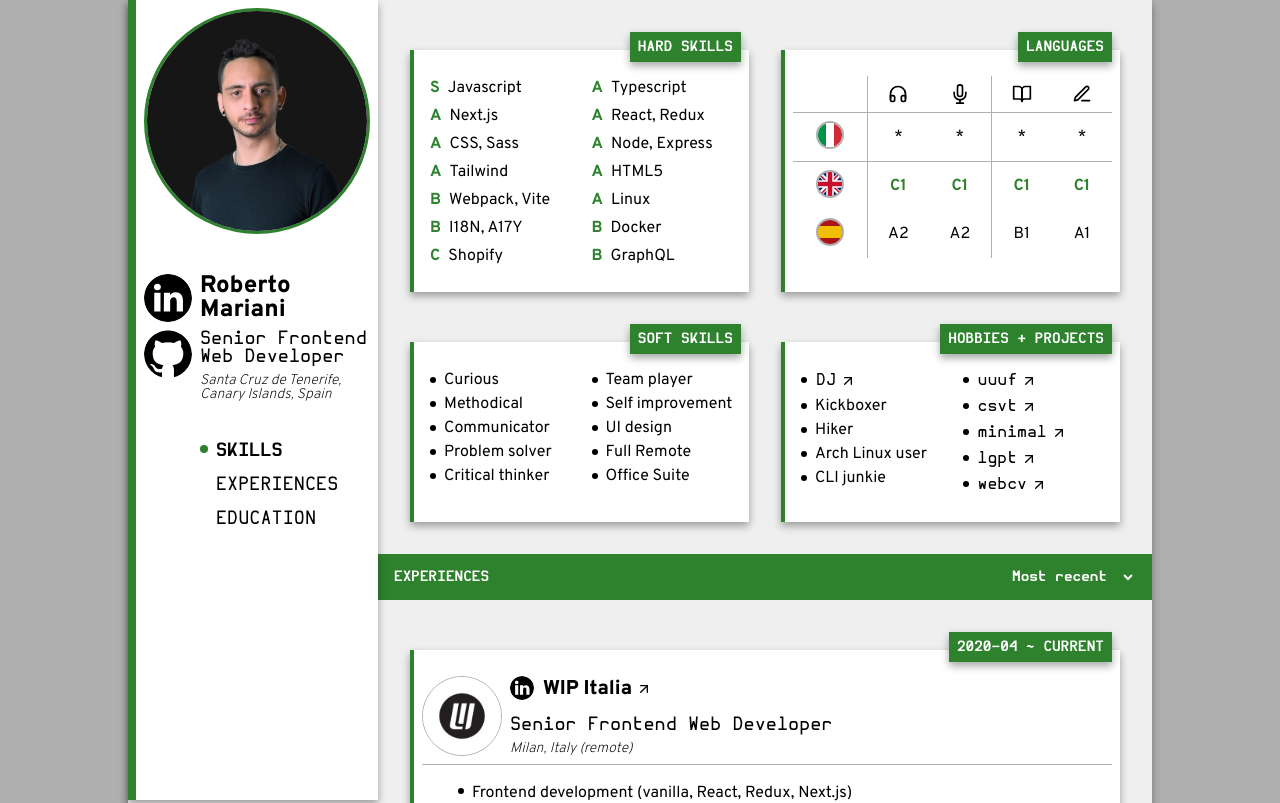
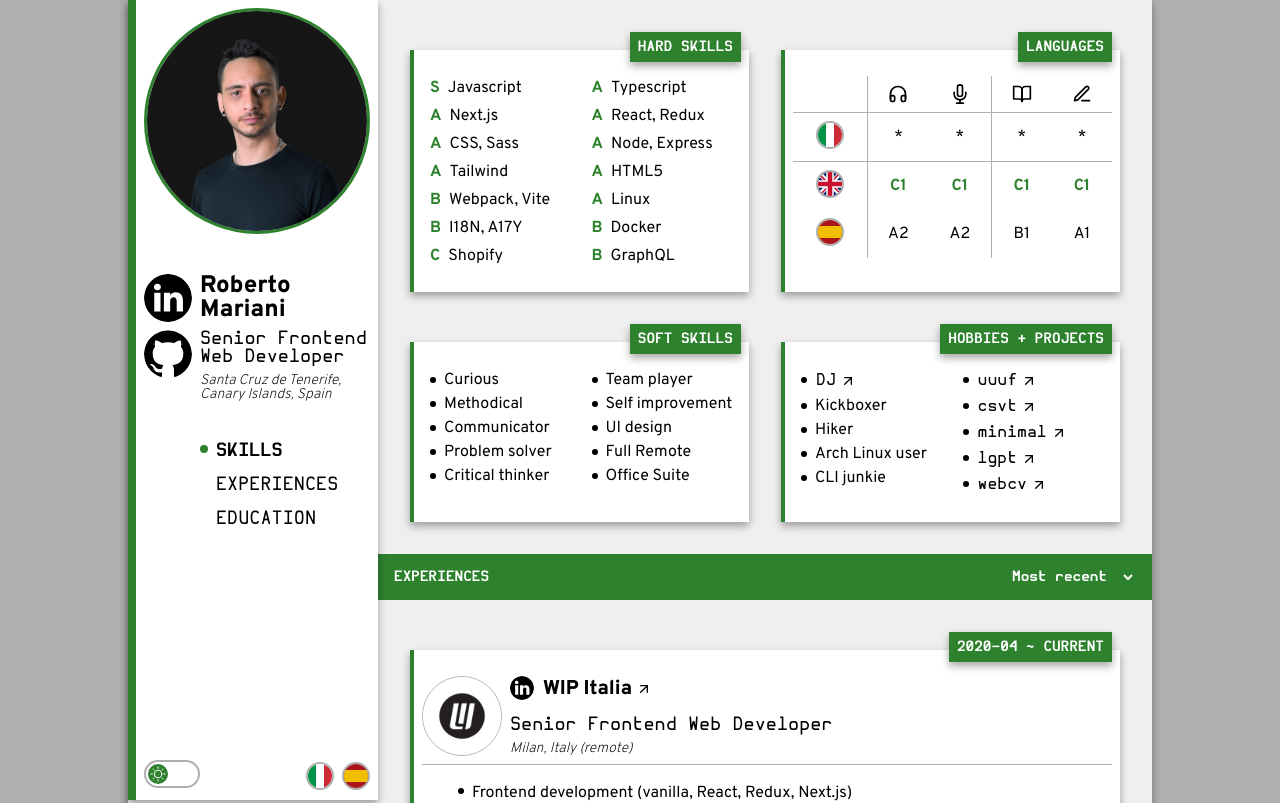
Before and after one commit to subnixr/web-cv, a Next.js app: page /en#skills in a window 1280 px wide. Shown: the top 803 px of the page. Built offline with nearby package versions, Linux system fonts and the light colour scheme.

Commit message:
add settings and theme

```diff
--- a/src/app/[locale]/layout.tsx
+++ b/src/app/[locale]/layout.tsx
@@ -4,7 +4,7 @@
 import { ReactNode } from 'react';
 import { CVContextProvider } from './ui/useCVState';
 
-export default async function Layout({
+export default async function LocaleLayout({
     children,
     params,
 }: Readonly<{
--- a/src/app/[locale]/ui/CVHeader.tsx
+++ b/src/app/[locale]/ui/CVHeader.tsx
@@ -1,11 +1,14 @@
 'use client';
 
+import Modal from '@/components/base/Modal';
 import useScrollDown from '@/components/base/useScrollDown';
 import { WithClassName } from '@/utils/components';
 import { Profile } from '@/utils/cv';
 import clsx from 'clsx';
+import { useEffect, useState } from 'react';
 import IconCta from '../../../components/IconCta';
 import CVNav from './CVNav';
+import CVSettings from './CVSettings';
 import ProfilePicture from './ProfilePicture';
 
 export type HeaderProps = WithClassName<{
@@ -18,6 +21,12 @@
     ...props
 }: HeaderProps) {
     const scrollDown = useScrollDown();
+    const [modalOpen, setModalOpen] = useState(false);
+    useEffect(() => {
+        window.addEventListener('resize', () => {
+            setModalOpen(false);
+        });
+    }, []);
 
     return (
         <header
@@ -62,7 +71,7 @@
                             className="cta"
                             iconClassName="icon-400 max-md:icon-350"
                             type="menu"
-                            onClick={() => {}}
+                            onClick={() => setModalOpen(true)}
                         />
                     </div>
                 </div>
@@ -99,6 +108,23 @@
                 </div>
 
                 <CVNav className="col-start-2 mt-400 max-md:hidden" />
+                <CVSettings className="col-span-2 mt-400 max-md:hidden" />
+
+                <Modal
+                    className={clsx(
+                        'h-[32rem] w-[32rem]',
+                        'flex flex-col gap-200 p-300',
+                    )}
+                    backdropClassName="md:hidden"
+                    open={modalOpen}
+                    onClose={() => setModalOpen(false)}
+                    footer={<CVSettings className="flex-1" />}
+                >
+                    <CVNav
+                        className="flex-1 justify-center self-center pt-200"
+                        onClick={() => setModalOpen(false)}
+                    />
+                </Modal>
             </div>
         </header>
     );
--- /dev/null
+++ b/src/app/[locale]/ui/CVSettings.tsx
@@ -0,0 +1,38 @@
+'use client';
+
+import FlagLink from '@/components/FlagLink';
+import Switch from '@/components/Switch';
+import Icon from '@/components/base/Icon';
+import useTheme, { THEME } from '@/components/base/useTheme';
+import { WithClassName } from '@/utils/components';
+import { LOCALES } from '@/utils/i18n/config';
+import clsx from 'clsx';
+import { useParams } from 'next/navigation';
+
+export type SettingsProps = WithClassName<object>;
+
+export default function CVSettings({ className }: SettingsProps) {
+    const { locale: currentLocale } = useParams();
+    const [theme, setTheme] = useTheme();
+
+    const themeIcon = theme === THEME.light ? 'sun' : 'moon';
+
+    return (
+        <div className={clsx('flex items-center gap-200', className)}>
+            <div className="mr-auto">
+                <Switch
+                    checked={theme === THEME.dark}
+                    onChange={dark => setTheme(dark ? THEME.dark : THEME.light)}
+                    icon={<Icon type={themeIcon} className="h-full w-full" />}
+                />
+            </div>
+            {LOCALES.filter(l => currentLocale !== l).map(locale => (
+                <FlagLink
+                    key={locale}
+                    href={`/${locale}`}
+                    type={`flag-${locale}`}
+                />
+            ))}
+        </div>
+    );
+}
--- a/src/app/layout.tsx
+++ b/src/app/layout.tsx
@@ -1,7 +1,9 @@
 import '@/styles/global.css';
 
 import { IconContainer } from '@/components/base/Icon';
+import { ModalPortalRoot } from '@/components/base/Modal';
 import { MultiIntersectionObserverProvider } from '@/components/base/useMultiIntersectionObserver';
+import { ThemeProvider } from '@/components/base/useTheme';
 import clsx from 'clsx';
 import { Overpass } from 'next/font/google';
 import localFont from 'next/font/local';
@@ -58,6 +60,16 @@
             data-theme={theme}
             className={`${hermit.variable} ${overpass.variable}`}
         >
+            <head>
+                {/* prettier-ignore */}
+                <script>
+                    {/* debugger */}
+                    {/* const saved = localStorage.getItem('theme');
+                    const preferred = matchMedia('prefers-color-scheme:dark').matches ? 'dark' : 'light';
+                    document.documentElement.dataset.theme = saved || preferred;
+                    localStorage.setItem('theme', saved || preferred) */}
+                </script>
+            </head>
             <body
                 className={clsx(
                     'bg-wallpaper text-fg typo-body',
@@ -70,10 +82,12 @@
                 <MultiIntersectionObserverProvider
                     options={{ rootMargin: '0px 0px 0px 0px' }}
                 >
-                    {children}
+                    <ThemeProvider>{children}</ThemeProvider>
                 </MultiIntersectionObserverProvider>
                 <IconContainer />
+                <ModalPortalRoot />
                 <script async src="/easteregg.js" />
+                {/* <script>debugger</script> */}
             </body>
         </html>
     );
--- /dev/null
+++ b/src/components/Switch.tsx
@@ -0,0 +1,70 @@
+'use client';
+
+import { WithClassName } from '@/utils/components';
+import clsx from 'clsx';
+import { ReactNode } from 'react';
+
+export type SwitchProps = WithClassName<{
+    checked?: boolean;
+    onChange?: (checked: boolean) => void;
+    icon?: ReactNode;
+    checkedClassName?: string;
+}>;
+
+export default function Switch({
+    checked,
+    onChange,
+    icon,
+    className,
+    checkedClassName,
+    ...props
+}: SwitchProps) {
+    return (
+        <label
+            {...props}
+            className={clsx(
+                'relative inline-block overflow-hidden',
+                'h-[2.8rem] w-[5.6rem]',
+                className,
+            )}
+        >
+            <input
+                className="h-0 w-0 opacity-0"
+                type="checkbox"
+                checked={checked}
+                onChange={e => onChange?.(e.target.checked)}
+            />
+            <span
+                className={clsx(
+                    'absolute inset-0',
+                    'cursor-pointer',
+                    'bg-bg',
+                    'rounded-full',
+                    'transition',
+                    'hover:border-fg focus:border-fg border-border border-[.2rem]',
+                    {
+                        [checkedClassName ?? '']: checked,
+                    },
+                )}
+            >
+                <span
+                    className={clsx(
+                        'absolute',
+                        'inset-0',
+                        'top-[.2rem] left-[.2rem]',
+                        'h-[2rem] w-[2rem] p-[.2rem]',
+                        'bg-primary text-fgAlt',
+                        'rounded-full',
+                        'flex items-center justify-center',
+                        'transition',
+                        {
+                            'transform-[translateX(2.8rem)]': checked,
+                        },
+                    )}
+                >
+                    {icon}
+                </span>
+            </span>
+        </label>
+    );
+}
--- /dev/null
+++ b/src/components/base/Modal.tsx
@@ -0,0 +1,101 @@
+'use client';
+
+import { WithChildren, WithClassName } from '@/utils/components';
+import clsx from 'clsx';
+import { ReactNode, useEffect, useRef } from 'react';
+import { createPortal } from 'react-dom';
+import IconCta from '../IconCta';
+
+export type ModalPortalRootProps = WithClassName<{
+    id?: string;
+}>;
+
+export function ModalPortalRoot({
+    className,
+    id = 'portal-modal',
+    ...props
+}: ModalPortalRootProps) {
+    return <div {...props} className={className} id={id} />;
+}
+
+export type ModalPortalProps = WithChildren<{
+    id?: string;
+}>;
+
+export function ModalPortal({
+    id = 'portal-modal',
+    children,
+}: ModalPortalProps) {
+    const ref = useRef<Element | null>(null);
+    useEffect(() => {
+        ref.current = document.querySelector(`#${id}`) ?? null;
+    }, [id]);
+    return ref.current && createPortal(children, ref.current);
+}
+
+export type ModalProps = WithChildren<{
+    open: boolean;
+    onClose?: () => void;
+    backdropClassName?: string;
+    title?: ReactNode;
+    footer?: ReactNode;
+    noClose?: boolean;
+}>;
+
+export default function Modal({
+    open,
+    onClose,
+    backdropClassName,
+    title,
+    footer,
+    noClose = false,
+    className,
+    children,
+    ...props
+}: ModalProps) {
+    useEffect(() => {
+        document.body.classList.toggle('scroll-lock', open);
+    }, [open]);
+    return (
+        <ModalPortal>
+            {open && (
+                <div
+                    className={clsx(
+                        'z-modal fixed inset-0 h-full w-full',
+                        'flex items-center justify-center',
+                        'bg-modal-backdrop cursor-pointer',
+                        backdropClassName,
+                    )}
+                    onClick={onClose}
+                >
+                    <div
+                        {...props}
+                        className={clsx(
+                            'shadow-500 bg-bg cursor-auto rounded-[.4rem]',
+                            className,
+                        )}
+                        onClick={evt => evt.stopPropagation()}
+                    >
+                        <div className="flex min-h-[2.6rem] gap-300">
+                            <div className="flex-1">{title}</div>
+                            {!noClose && (
+                                <IconCta
+                                    href=""
+                                    onClick={onClose}
+                                    type="close"
+                                    iconClassName="icon-300"
+                                />
+                            )}
+                        </div>
+                        {children}
+                        {footer && (
+                            <div className="flex min-h-[2.6rem] items-end gap-300">
+                                {footer}
+                            </div>
+                        )}
+                    </div>
+                </div>
+            )}
+        </ModalPortal>
+    );
+}
--- /dev/null
+++ b/src/components/base/useTheme.tsx
@@ -0,0 +1,71 @@
+'use client';
+
+import {
+    createContext,
+    useCallback,
+    useContext,
+    useLayoutEffect,
+    useState,
+} from 'react';
+
+export const THEME = {
+    light: 'light',
+    dark: 'dark',
+} as const;
+
+export type Theme = (typeof THEME)[keyof typeof THEME];
+
+export type ThemeApi = {
+    setTheme: (theme: Theme) => void;
+};
+
+type ThemeContextType = { theme: Theme } & ThemeApi;
+
+const ThemeContext = createContext<ThemeContextType>({
+    theme: 'light',
+    setTheme: () => {},
+});
+
+export function ThemeProvider({ children }) {
+    const [theme, _setTheme] = useState<Theme>(THEME.light);
+
+    // const [theme, _setTheme] = useState<Theme>(() => {
+    //     let t: Theme = THEME.light;
+    //     if (typeof window !== 'undefined') {
+    //         t = localStorage.getItem('theme') as Theme;
+    //     }
+    //     return t;
+    // });
+
+    const setTheme = useCallback(
+        (theme: Theme) => {
+            document.documentElement.dataset.theme = theme;
+            localStorage.setItem('theme', theme);
+            console.log('wrote theme', theme);
+            _setTheme(theme);
+        },
+        [_setTheme],
+    );
+
+    useLayoutEffect(() => {
+        if (typeof window !== 'undefined') {
+            const saved = localStorage.getItem('theme') as Theme | undefined;
+            const preferred = window.matchMedia('prefers-color-scheme:dark')
+                .matches
+                ? THEME.dark
+                : THEME.light;
+            setTheme(saved ?? preferred);
+        }
+    }, [setTheme]);
+
+    return (
+        <ThemeContext.Provider value={{ theme, setTheme }}>
+            {children}
+        </ThemeContext.Provider>
+    );
+}
+
+export default function useTheme(): [Theme, (theme: Theme) => void] {
+    const { theme, setTheme } = useContext(ThemeContext);
+    return [theme, setTheme];
+}
```
